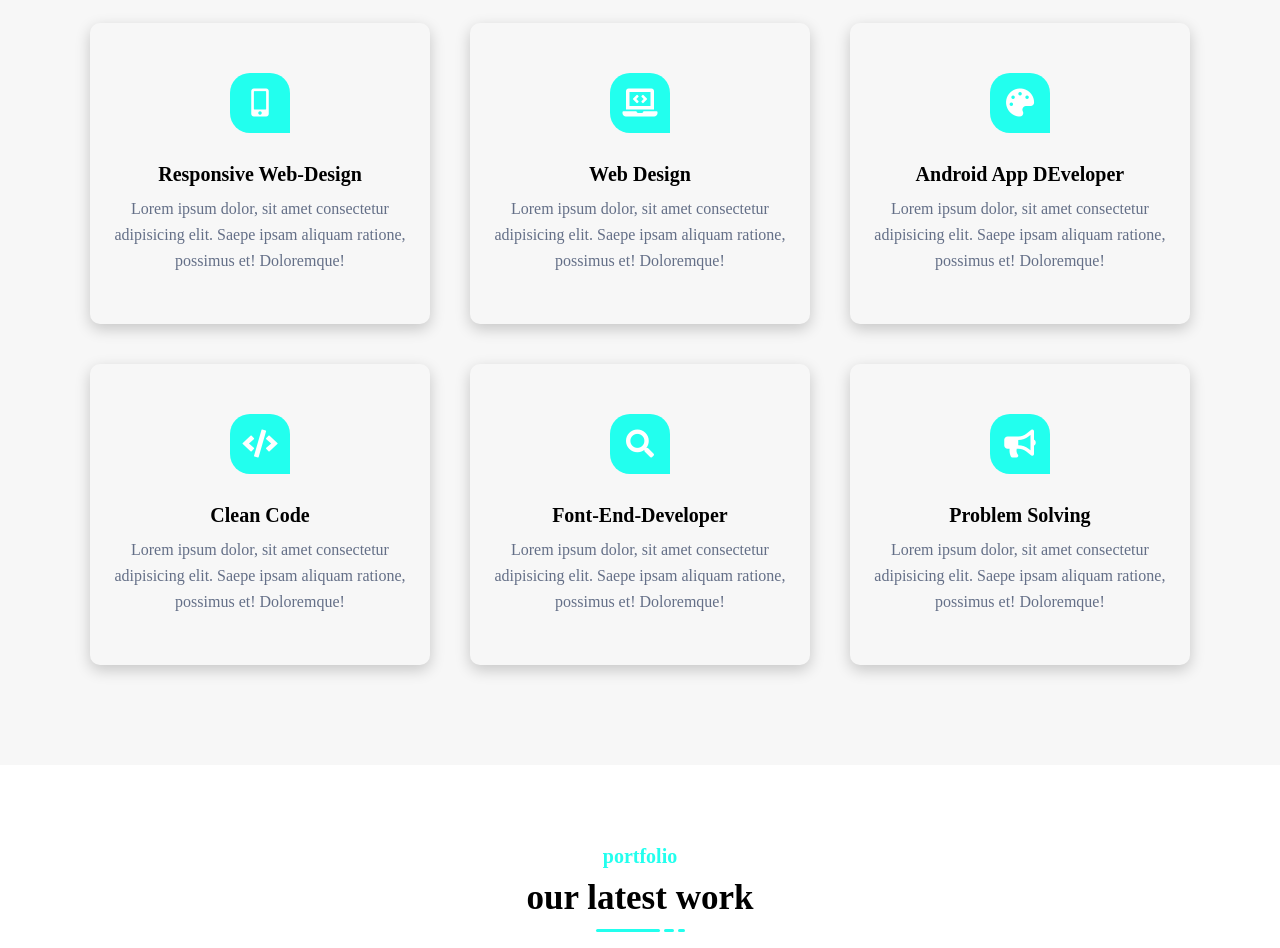
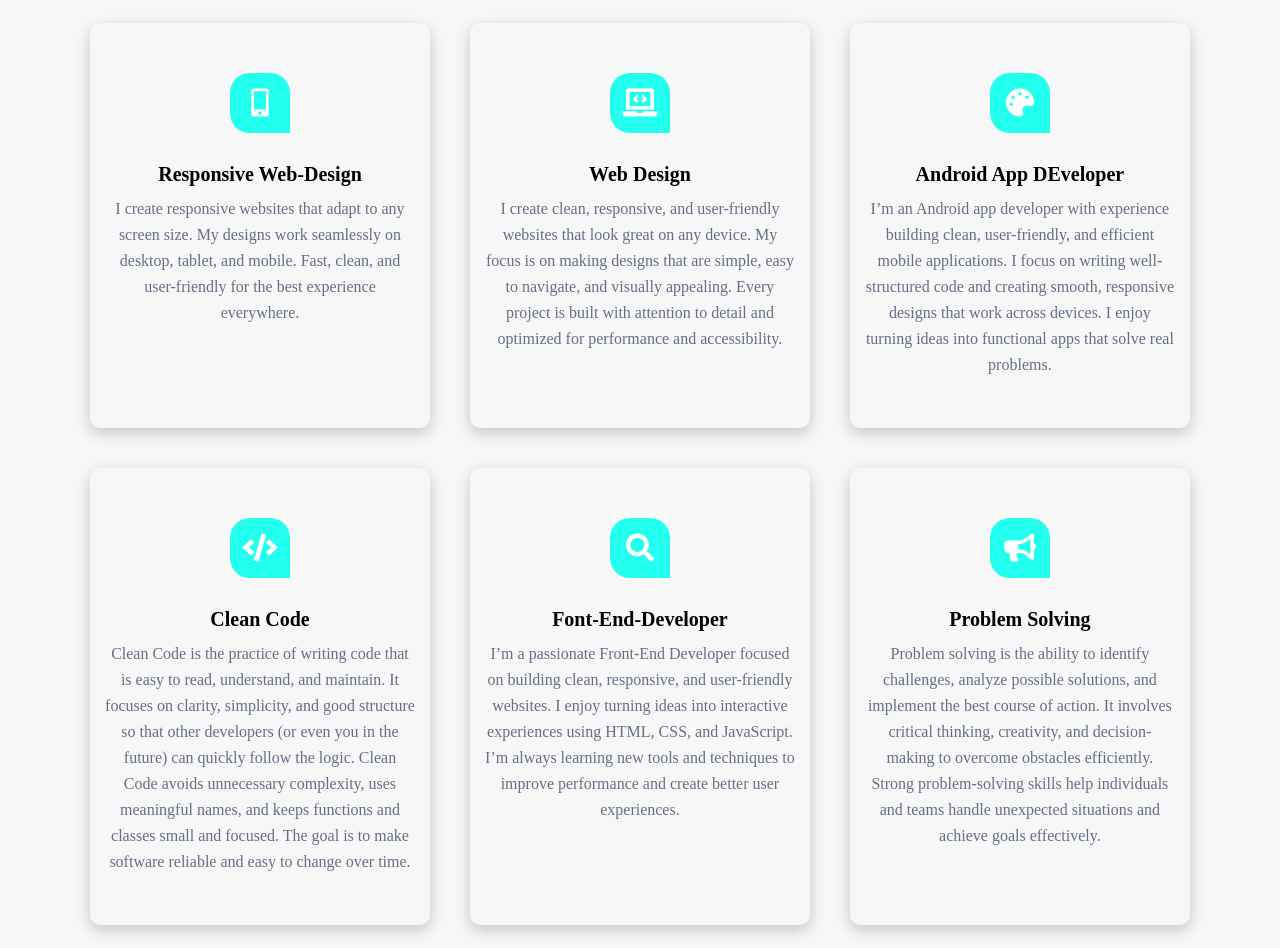
Before and after one commit to rakib3037/rakibpatwary.protfoli.web.app-, a plain HTML site: page index.html in a window 1280 px wide. Shown: the part 1761-2709 px from the top of the page. Drawn offline with Linux system fonts and the light colour scheme.

Commit message:
Update index.html

```diff
--- a/index.html
+++ b/index.html
@@ -196,9 +196,9 @@
                               <i class="fas fa-mobile-alt"></i>
                           </div>
                           <h3>Responsive  Web-design</h3>
-                          <p>Lorem ipsum dolor, sit amet consectetur adipisicing elit. Saepe ipsam aliquam
-
-                              ratione, possimus et! Doloremque!</p>
+                          <p>I create responsive websites that adapt to any screen size.
+My designs work seamlessly on desktop, tablet, and mobile.
+Fast, clean, and user-friendly for the best experience everywhere.</p>
                       </div>
                   </div>
                   <!--===== Service Item End =====-->
@@ -209,9 +209,8 @@
                             <i class="fas fa-laptop-code"></i>
                         </div>
                         <h3>web design</h3>
-                        <p>Lorem ipsum dolor, sit amet consectetur adipisicing elit. Saepe ipsam aliquam
-
-                            ratione, possimus et! Doloremque!</p>
+                        <p>I create clean, responsive, and user-friendly websites that look great on any device. My focus is on making designs that are simple, easy to navigate, and visually appealing.
+                            Every project is built with attention to detail and optimized for performance and accessibility.</p>
                     </div>
                 </div>
                 <!--===== Service Item End =====-->
@@ -223,9 +222,8 @@
                             <i class="fas fa-palette"></i>
                         </div>
                         <h3>Android App DEveloper</h3>
-                        <p>Lorem ipsum dolor, sit amet consectetur adipisicing elit. Saepe ipsam aliquam
-
-                            ratione, possimus et! Doloremque!</p>
+                        <p>I’m an Android app developer with experience building clean, user-friendly, and efficient mobile applications. I focus on writing well-structured code and creating smooth, responsive designs that work across devices.
+                            I enjoy turning ideas into functional apps that solve real problems.</p>
                     </div>
                 </div>
                 <!--===== Service Item End =====-->
@@ -236,9 +234,8 @@
                             <i class="fas fa-code"></i>
                         </div>
                         <h3>Clean Code</h3>
-                        <p>Lorem ipsum dolor, sit amet consectetur adipisicing elit. Saepe ipsam aliquam
-
-                            ratione, possimus et! Doloremque!</p>
+                        <p>Clean Code is the practice of writing code that is easy to read, understand, and maintain. It focuses on clarity, simplicity, and good structure so that other developers (or even you in the future) can quickly follow the logic. Clean Code avoids unnecessary complexity, uses meaningful names, and keeps functions and classes small and focused.
+                            The goal is to make software reliable and easy to change over time.</p>
                     </div>
                 </div>
                 <!--===== Service Item End =====-->
@@ -249,9 +246,8 @@
                             <i class="fas fa-search"></i>
                         </div>
                         <h3>Font-End-Developer</h3>
-                        <p>Lorem ipsum dolor, sit amet consectetur adipisicing elit. Saepe ipsam aliquam
-
-                            ratione, possimus et! Doloremque!</p>
+                        <p>I’m a passionate Front-End Developer focused on building clean, responsive, and user-friendly websites. I enjoy turning ideas into interactive experiences using HTML, CSS, and JavaScript. I’m always learning new tools and techniques
+                            to improve performance and create better user experiences.</p>
                     </div>
                 </div>
                 <!--===== Service Item End =====-->
@@ -262,9 +258,8 @@
                             <i class="fas fa-bullhorn"></i>
                         </div>
                         <h3>Problem Solving</h3>
-                        <p>Lorem ipsum dolor, sit amet consectetur adipisicing elit. Saepe ipsam aliquam
-
-                            ratione, possimus et! Doloremque!</p>
+                        <p>Problem solving is the ability to identify challenges, analyze possible solutions, and implement the best course of action. It involves critical thinking, creativity, and decision-making to overcome obstacles efficiently. Strong problem-solving skills help
+                            individuals and teams handle unexpected situations and achieve goals effectively.</p>
                     </div>
                 </div>
                 <!--===== Service Item End =====-->
```
